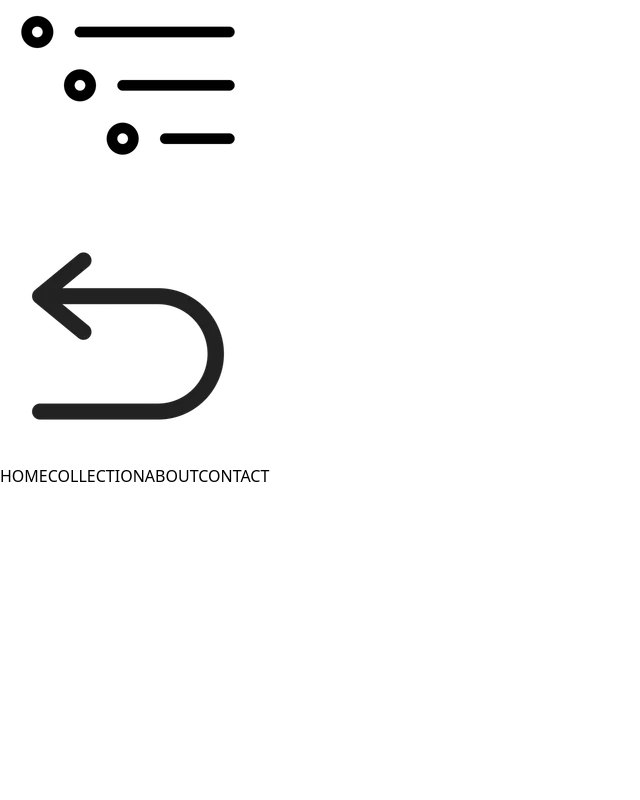
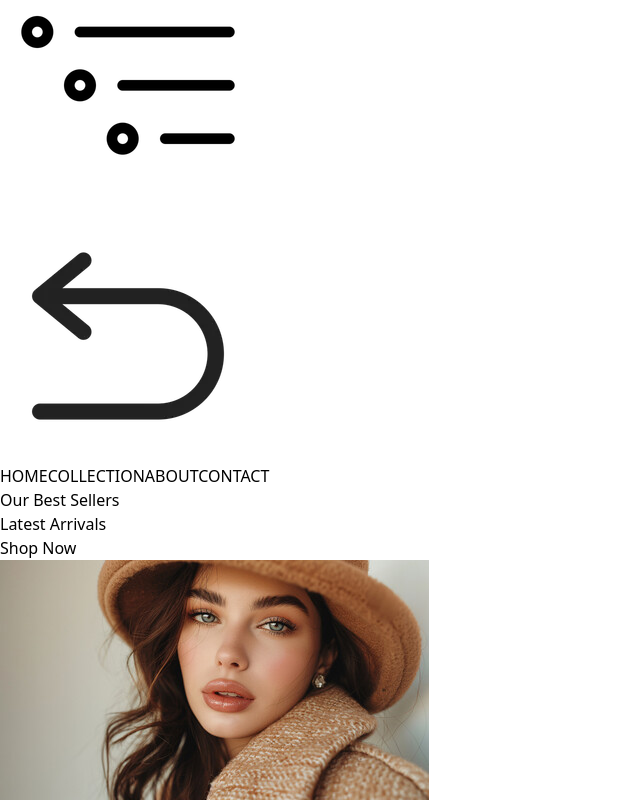
Before and after one commit to sudhaneupane/e-commerce-Online-Shopping-, a React (Vite) app in the folder frontend/: page / in a window 1280 px wide. Shown: the part 1272-2072 px from the top of the page, without its empty margins (0-640 px from the left). Before the commit the page ends 1760 px from the top, so only its background shows below. Built offline with nearby package versions, Linux system fonts and the light colour scheme.

Commit message:
hero page

```diff
--- a/frontend/src/assets/assets.js
+++ b/frontend/src/assets/assets.js
@@ -3,7 +3,8 @@
 import profile_icon from "./profile-icon.webp";
 import cart_icon from "./cart-icon.webp";
 import menu_icon from "./menu-icon.webp";
-import back_icon from "./back-icon.webp"
+import back_icon from "./back-icon.webp";
+import hero_pic from "./hero-pic.jpg";
 
 export const assets = {
   forever,
@@ -11,5 +12,6 @@
   profile_icon,
   cart_icon,
   menu_icon,
-  back_icon
+  back_icon,
+  hero_pic,
 };
--- /dev/null
+++ b/frontend/src/components/Hero.jsx
@@ -0,0 +1,30 @@
+import React from "react";
+import { assets } from "../assets/assets";
+
+const Hero = () => {
+  return (
+    <div className="flex flex-col  sm:flex-row border border-gray-400">
+      {/* hero left side */}
+      <div className="w-full sm:w-1/2 flex items-center justify-center py-10 sm:py-0">
+        <div className="text=[#414141]">
+          <div className="flex items-center gap-2">
+            <p className=" w-8 md:w-11 h-[2px] bg-[#414141]"></p>
+            <p className="font-medium text-sm md:text-base">Our Best Sellers</p>
+          </div>
+          <h1 className="text=3xl sm:py-3 lg:text-5xl leading-relaxed">
+            Latest Arrivals
+          </h1>
+          <div className="flex items-center gap-2">
+            <p className="font-semibold text-sm md:text-base">Shop Now</p>
+            <p className=" w-8 md:w-11 h-[2px] bg-[#414141]"></p>
+          </div>
+        </div>
+      </div>
+      {/* hero right side */}
+      <img className="w-full  sm:1-1/2" src={assets.hero_pic} alt="" />
+      <div className=""></div>
+    </div>
+  );
+};
+
+export default Hero;
--- a/frontend/src/pages/Home.jsx
+++ b/frontend/src/pages/Home.jsx
@@ -1,9 +1,10 @@
 import React from 'react'
+import Hero from '../components/Hero'
 
 const Home = () => {
   return (
     <div>
-
+      <Hero/>
     </div>
   )
 }
```
Also changed, not shown: frontend/src/assets/hero-pic.jpg (added).
